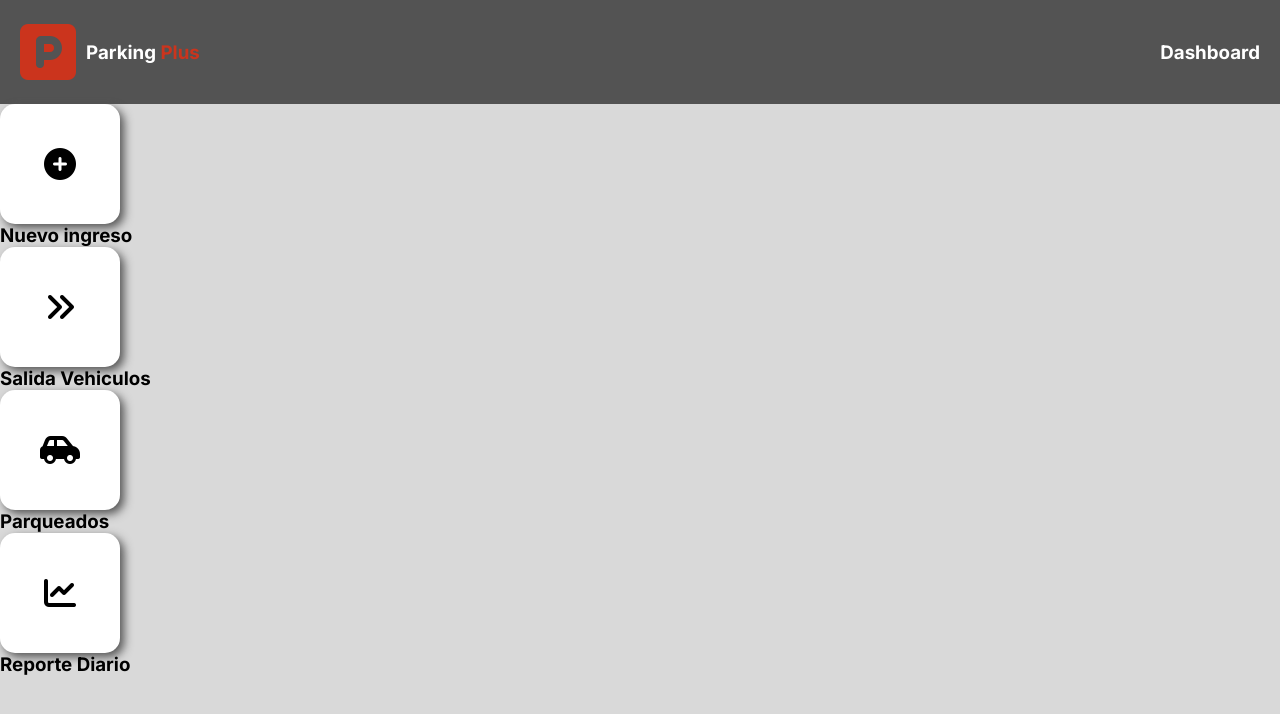
After one commit to SebastianGomez2312/Parking-Plus, a PHP site: page /dasboard.html in a window 1280 px wide. The commit adds this page. Shown: the top 714 px of the page. Run offline with PHP 8.4, Linux system fonts and the light colour scheme.

Commit message:
Trabajando con dashboard

```diff
--- /dev/null
+++ b/dasboard.html
@@ -0,0 +1,55 @@
+<!DOCTYPE html>
+<html lang="es">
+
+<head>
+    <meta charset="UTF-8" />
+    <meta name="viewport" content="width=device-width, initial-scale=1.0" />
+    <title>Parking Plus</title>
+
+    <link rel="preconnect" href="https://fonts.googleapis.com" />
+    <link rel="preconnect" href="https://fonts.gstatic.com" crossorigin />
+    <link href="https://fonts.googleapis.com/css2?family=Inter:wght@100..900&display=swap" rel="stylesheet" />
+
+    <link rel="stylesheet" href="https://cdnjs.cloudflare.com/ajax/libs/font-awesome/6.5.1/css/all.min.css" />
+
+    <link rel="stylesheet" href="estilos.css" />
+</head>
+
+<body class="inter-400">
+    <header>
+        <div class="encabezado-logo">
+            <i class="fa-solid fa-square-parking rojo" style="font-size: 4rem"></i>
+            <h3>
+                <span style="color: white; padding-left: 10px;">Parking</span>
+                <span class="rojo">Plus</span>
+            </h3>
+        </div>
+        <h3 style="color: white; ">Dashboard</h3>
+
+    </header>
+
+    <div class="boton-menu">
+        <i class="fa-solid fa-circle-plus"></i>
+    </div>
+    <h3>Nuevo ingreso</h3>
+
+    <div class="boton-menu">
+        <i class="fa-solid fa-angles-right"></i>
+    </div>
+    <h3>Salida Vehiculos</h3>
+
+    <div class="boton-menu">
+
+        <i class="fa-solid fa-car-side"></i>
+    </div>
+    <h3>Parqueados</h3>
+
+    <div class="boton">
+        <div class="boton-menu">
+            <i class="fa-solid fa-chart-line"></i>
+        </div>
+        <h3>Reporte Diario</h3>
+    </div>
+</body>
+
+</html>
--- a/estilos.css
+++ b/estilos.css
@@ -1,3 +1,8 @@
+* {
+  margin: 0;
+  padding: 0;
+}
+
 :root {
   --rojoPrincipal: #cb341d;
   --grisClaro: #d9d9d9;
@@ -11,6 +16,7 @@
   font-style: normal;
   font-variation-settings: "slnt" 0;
 }
+
 body {
   background-color: var(--grisClaro);
 }
@@ -18,9 +24,11 @@
 .rojo {
   color: var(--rojoPrincipal);
 }
+
 .gris-oscuro {
   color: var(--grisOscuro);
 }
+
 .gris-claro {
   color: var(--grisClaro);
 }
@@ -46,7 +54,7 @@
   border-radius: 8px;
 }
 
-  .contenedor-formulario form{
+.contenedor-formulario form {
   display: flex;
   flex-direction: column;
 }
@@ -80,3 +88,38 @@
 .contenedor-formulario button:hover {
   background-color: #8b0000;
 }
+
+/*Estilos para el Dashboard*/
+/*Estilos del encabezado */
+
+header {
+  background-color: var(--grisOscuro);
+  display: flex;
+  justify-content: space-between;
+  align-items: center;
+  padding: 20px;
+}
+
+.encabezado-logo {
+  display: flex;
+  align-items: center;
+}
+
+.cuadricula {}
+
+.boton-menu {
+  background-color: white;
+  width: 120px;
+  height: 120px;
+  display: flex;
+  justify-content: center;
+  align-items: center;
+  border-radius: 15px;
+  box-shadow: 4px 4px 10px var(--grisOscuro);
+
+
+  i {
+    font-size: 2rem;
+  }
+
+}
```
Also changed, not shown: Login.html (+19 -3 lines), 1 other file. Lines whose indentation alone changed are shown as unchanged.
